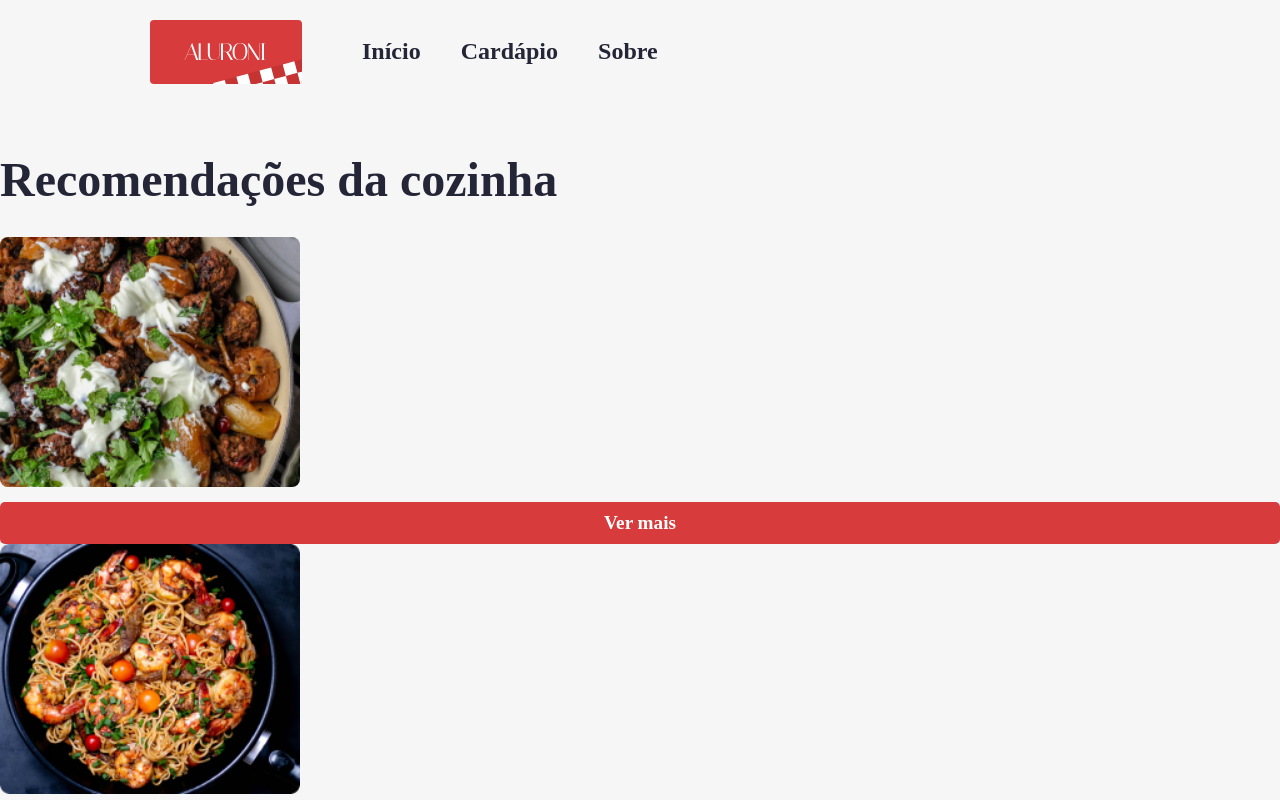
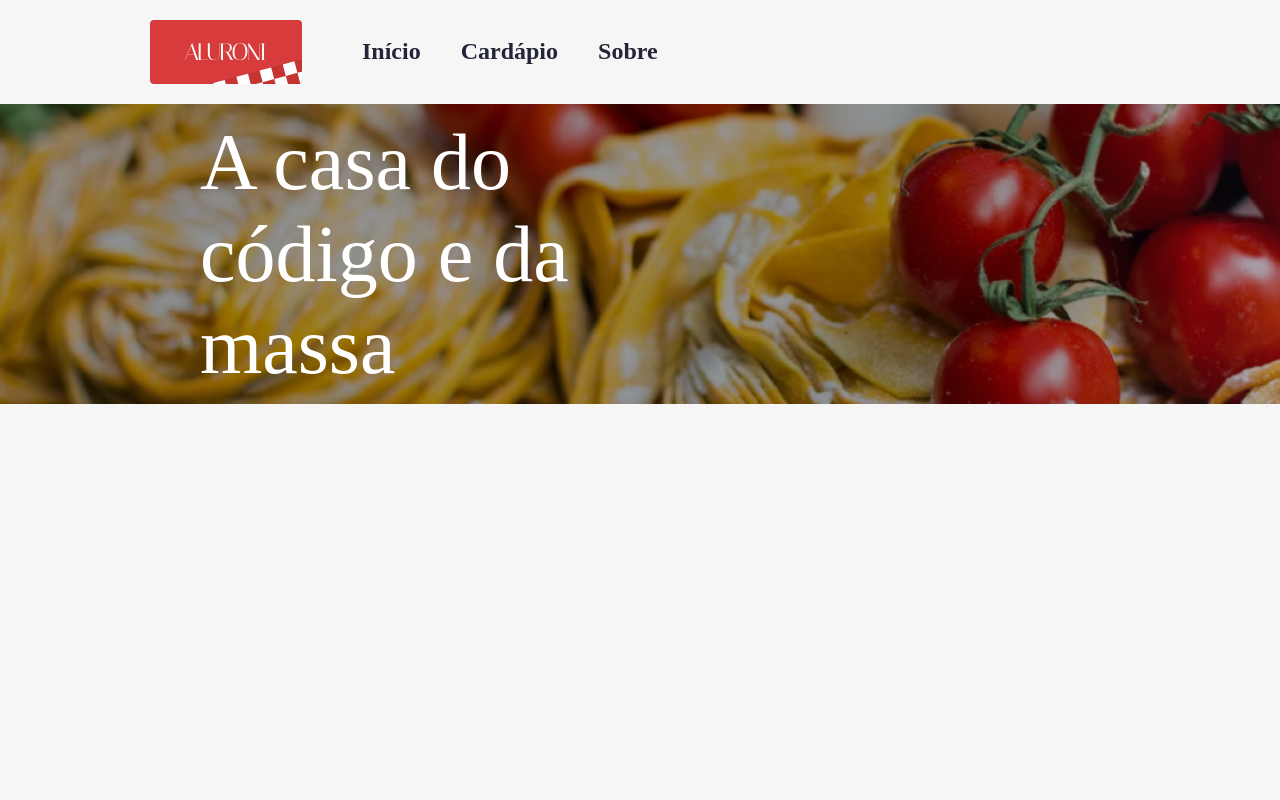
Before and after one commit to RomeuPassadoreNeto23/aluroni-router-aula1.2, a React (Create React App) app: page / in a window 1280 px wide. Shown: the top 800 px of the page. Built offline with nearby package versions, Linux system fonts and the light colour scheme; a web font is replaced by a local one.

Commit message:
Página padrão

```diff
--- /dev/null
+++ b/src/components/PaginaPadrao/PaginaPadrao.module.scss
@@ -0,0 +1,31 @@
+@import "styles/variaveis";
+@import "styles/breakpoints";
+
+.header {
+    align-items: center;
+    background-image: url("../../assets/cardapio/header.png");
+    background-size: cover;
+    background-repeat: no-repeat;
+    display: flex;
+    height: 300px;
+    padding: 0px $padding-horizontal;
+
+    @media (max-width: $desktop_xsm) {
+        padding: 0px $padding-horizontal-mobile;
+    }
+
+    @media (min-width: $desktop_xsm) and (max-width: $desktop_sm) {
+        padding: 0px $padding-horizontal-sm;
+    }
+
+    @media (min-width: $desktop_sm) and (max-width: $desktop_md) {
+        padding: 0px $padding-horizontal-md;
+    }
+
+    &__text {
+        color: white;
+        font-size: 5rem;
+        min-width: 400px;
+        width: 40%;
+    }
+}
--- /dev/null
+++ b/src/components/PaginaPadrao/index.tsx
@@ -0,0 +1,17 @@
+import { Outlet } from 'react-router-dom';
+import styles from './PaginaPadrao.module.scss';
+
+export default function PaginaPadrao() {
+    return (
+        <>
+            <header className={styles.header}>
+                <div className={styles.header__text}>
+                    A casa do código e da massa
+                </div>
+            </header>
+            <div>
+                < Outlet/>
+            </div>
+        </>
+    );
+}
--- a/src/pages/Cardapio/Cardapio.module.scss
+++ b/src/pages/Cardapio/Cardapio.module.scss
@@ -14,30 +14,7 @@
   }
 }
 
-.header {
-  align-items: center;
-  background-image: url("/assets/cardapio/header.png");
-  background-size: cover;
-  background-repeat: no-repeat;
-  display: flex;
-  height: 300px;
-  padding: 0px $padding-horizontal;
-  @media (max-width: $desktop_xsm) {
-    padding: 0px $padding-horizontal-mobile;
-  }
-  @media (min-width: $desktop_xsm) and (max-width: $desktop_sm) {
-    padding: 0px $padding-horizontal-sm;
-  }
-  @media (min-width: $desktop_sm) and (max-width: $desktop_md) {
-    padding: 0px $padding-horizontal-md;
-  }
-  &__text {
-    color: white;
-    font-size: 5rem;
-    min-width: 400px;
-    width: 40%;
-  }
-}
+
 
 .cardapio {
   padding: 50px $padding-horizontal;
--- a/src/pages/Cardapio/index.tsx
+++ b/src/pages/Cardapio/index.tsx
@@ -10,12 +10,7 @@ export default function Cardapio() {
   const [filtro, setFiltro] = useState<number | null>(null);
   const [ordenador, setOrdenador] = useState('');
   return (
-    <main>
-      <header className={styles.header}>
-        <div className={styles.header__text}>
-          A casa do código e da massa
-        </div>
-      </header>
+
       <section className={styles.cardapio}>
         <h3 className={styles.cardapio__titulo}>Cardápio</h3>
         <Buscador busca={busca} setBusca={setBusca} />
@@ -25,6 +20,6 @@ export default function Cardapio() {
         </div>
         <Itens busca={busca} filtro={filtro} ordenador={ordenador} />
       </section>
-    </main>
+
   );
 }
--- a/src/routes.js
+++ b/src/routes.js
@@ -1,16 +1,21 @@
 import Menu from 'components/Menu';
+import PaginaPadrao from './components/PaginaPadrao';
 import Cardapio from 'pages/Cardapio';
 import Inicio from 'pages/Inicio';
-import { BrowserRouter as Router, Route, Routes } from 'react-router-dom';
+import { BrowserRouter as Router, Route, Routes ,useOutlet } from 'react-router-dom';
+
 export default function AppRouter() {
     return (
-        <Router>
-            <Menu />
-            <Routes>
-                <Route path='/' element={<Inicio />} />
-                <Route path='/cardapio' element={<Cardapio />} />
-            </Routes>
-        </Router>
+        <main>
+            <Router>
+                <Menu />
+                <Routes>
+                    <Route path='/' element={<PaginaPadrao />} />
+                    <Route  element={<Inicio />} />
+                    <Route path='cardapio' element={<Cardapio />} />
+                </Routes>
+            </Router>
+        </main>
     );
 
 }
```
Also changed, not shown: .eslintrc.json.
